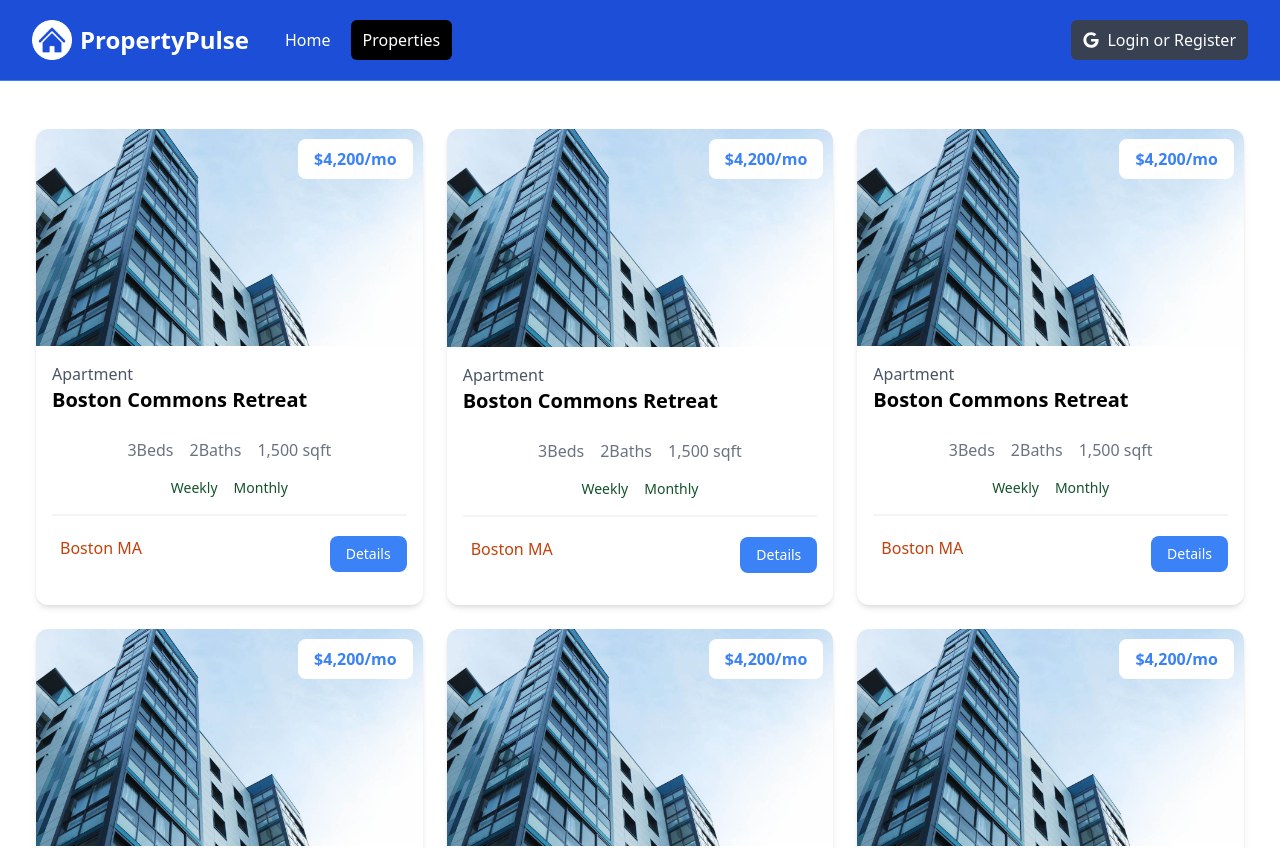
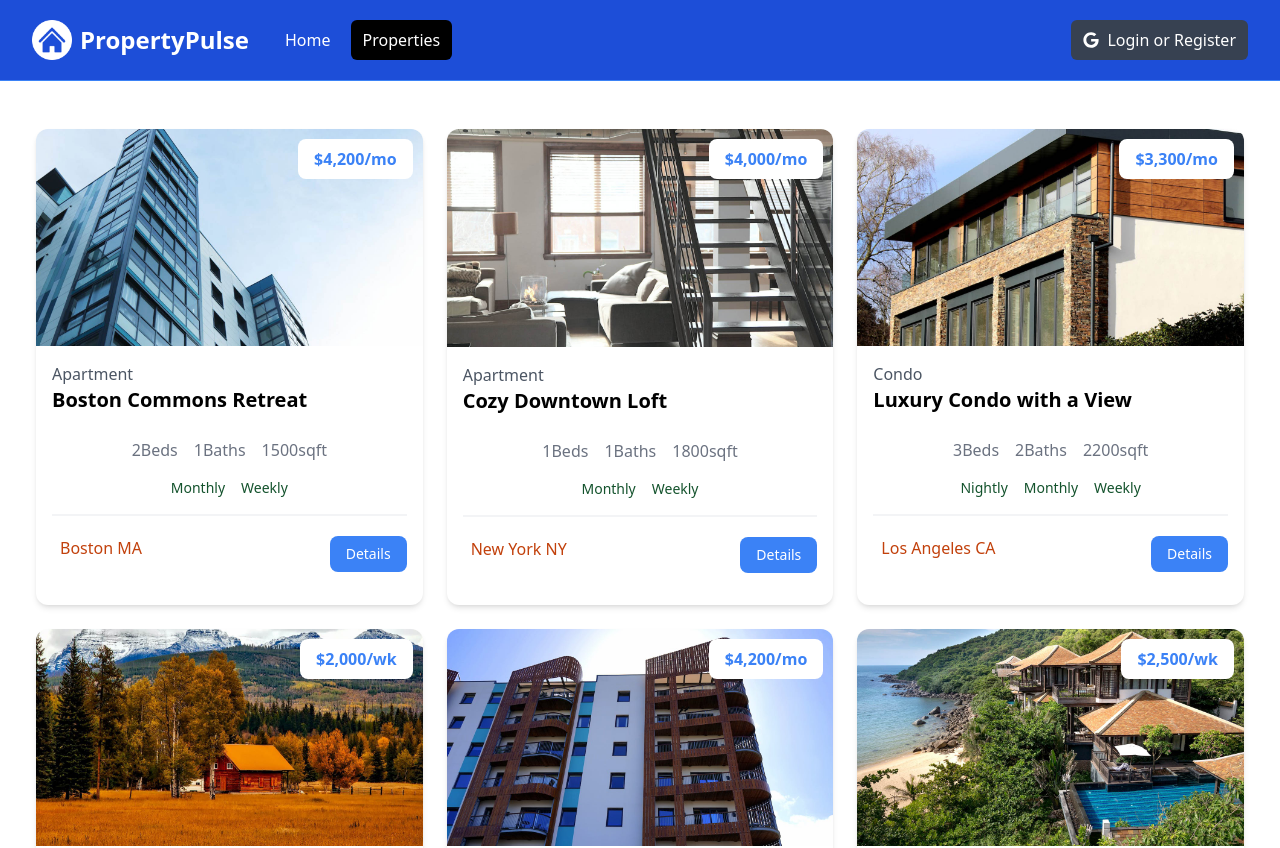
Before and after one commit to mishkamag/rental-properties, a Next.js app: page /properties in a window 1280 px wide. Shown: the top 848 px of the page. Built offline with nearby package versions, Linux system fonts and the light colour scheme.

Commit message:
feat: add property single card feature

```diff
--- a/components/PropertyCard.jsx
+++ b/components/PropertyCard.jsx
@@ -1,44 +1,71 @@
-// import Image from "next/image";
+import Image from "next/image";
+import Link from "next/link";
 
-const PropertyCard = () => {
+const PropertyCard = ({ property }) => {
+  const getRateDisplay = () => {
+    const { rates } = property;
+    if (rates.monthly) {
+      return `${rates.monthly.toLocaleString()}/mo`;
+    } else if (rates.weekly) {
+      return `${rates.weekly.toLocaleString()}/wk`;
+    } else if (rates.nightly) {
+      return `${rates.nightly.toLocaleString()}/night`;
+    }
+  };
+
   return (
     <div className="bg-white rounded-xl shadow-md relative">
-      <img
-        src="images/properties/a1.jpg"
+      <Image
+        src={`/images/properties/${property.images[0]}`}
         alt=""
-        className="object-cover rounded-t-xl"
+        sizes="100vw"
+        width={0}
+        height={0}
+        className="w-full h-auto rounded-t-xl"
       />
       <div className="p-4">
         <div className="text-left md:text-center lg:text-left mb-6">
-          <div className="text-gray-600">Apartment</div>
-          <h3 className="text-xl font-bold">Boston Commons Retreat</h3>
+          <div className="text-gray-600">{property.type}</div>
+          <h3 className="text-xl font-bold">{property.name}</h3>
         </div>
         <h3 className="absolute top-[10px] right-[10px] bg-white px-4 py-2 rounded-lg text-blue-500 font-bold text-right md:text-center lg:text-right">
-          $4,200/mo
+          ${getRateDisplay()}
         </h3>
 
         <div className="flex justify-center gap-4 text-gray-500 mb-4">
           <p>
-            <i className="fa-solid fa-bed"></i> 3
+            <i className="fa-solid fa-bed"></i> {property.beds}
             <span className="md:hidden lg:inline">Beds</span>
           </p>
           <p>
-            <i className="fa-solid fa-bath"></i> 2
+            <i className="fa-solid fa-bath"></i> {property.baths}
             <span className="md:hidden lg:inline">Baths</span>
           </p>
           <p>
             <i className="fa-solid fa-ruler-combined"></i>
-            1,500 <span className="md:hidden lg:inline">sqft</span>
+            {property.square_feet}
+            <span className="md:hidden lg:inline">sqft</span>
           </p>
         </div>
 
         <div className="flex justify-center gap-4 text-green-900 text-sm mb-4">
-          <p>
-            <i className="fa-solid fa-money-bill"></i> Weekly
-          </p>
-          <p>
-            <i className="fa-solid fa-money-bill"></i> Monthly
-          </p>
+          {property.rates.nightly && (
+            <p>
+              <i className="fa-solid fa-money-bill"></i> Nightly
+            </p>
+          )}
+
+          {property.rates.monthly && (
+            <p>
+              <i className="fa-solid fa-money-bill"></i> Monthly
+            </p>
+          )}
+
+          {property.rates.weekly && (
+            <p>
+              <i className="fa-solid fa-money-bill"></i> Weekly
+            </p>
+          )}
         </div>
 
         <div className="border border-gray-100 mb-5"></div>
@@ -46,14 +73,17 @@ const PropertyCard = () => {
         <div className="flex flex-col lg:flex-row justify-between mb-4">
           <div className="flex align-middle gap-2 mb-4 lg:mb-0">
             <i className="fa-solid fa-location-dot text-lg text-orange-700"></i>
-            <span className="text-orange-700"> Boston MA </span>
+            <span className="text-orange-700">
+              {" "}
+              {property.location.city} {property.location.state}{" "}
+            </span>
           </div>
-          <a
-            href="property.html"
+          <Link
+            href={`/properties/${property._id}`}
             className="h-[36px] bg-blue-500 hover:bg-blue-600 text-white px-4 py-2 rounded-lg text-center text-sm"
           >
             Details
-          </a>
+          </Link>
         </div>
       </div>
     </div>
```
